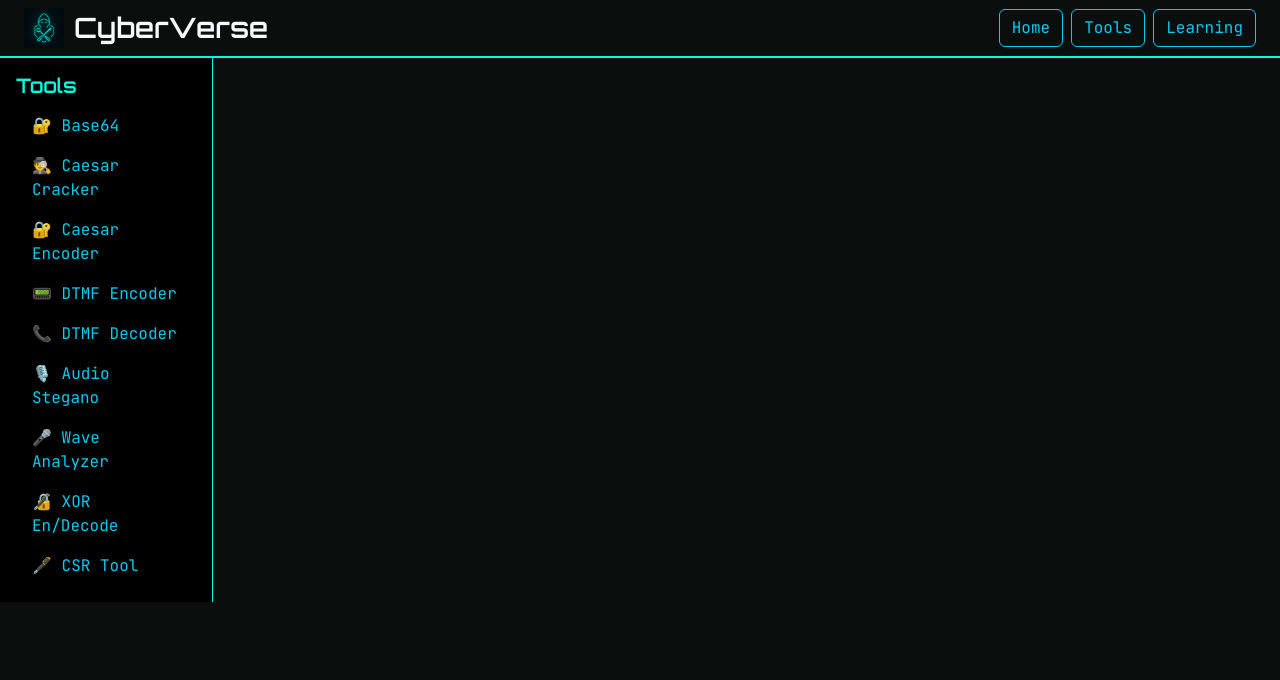
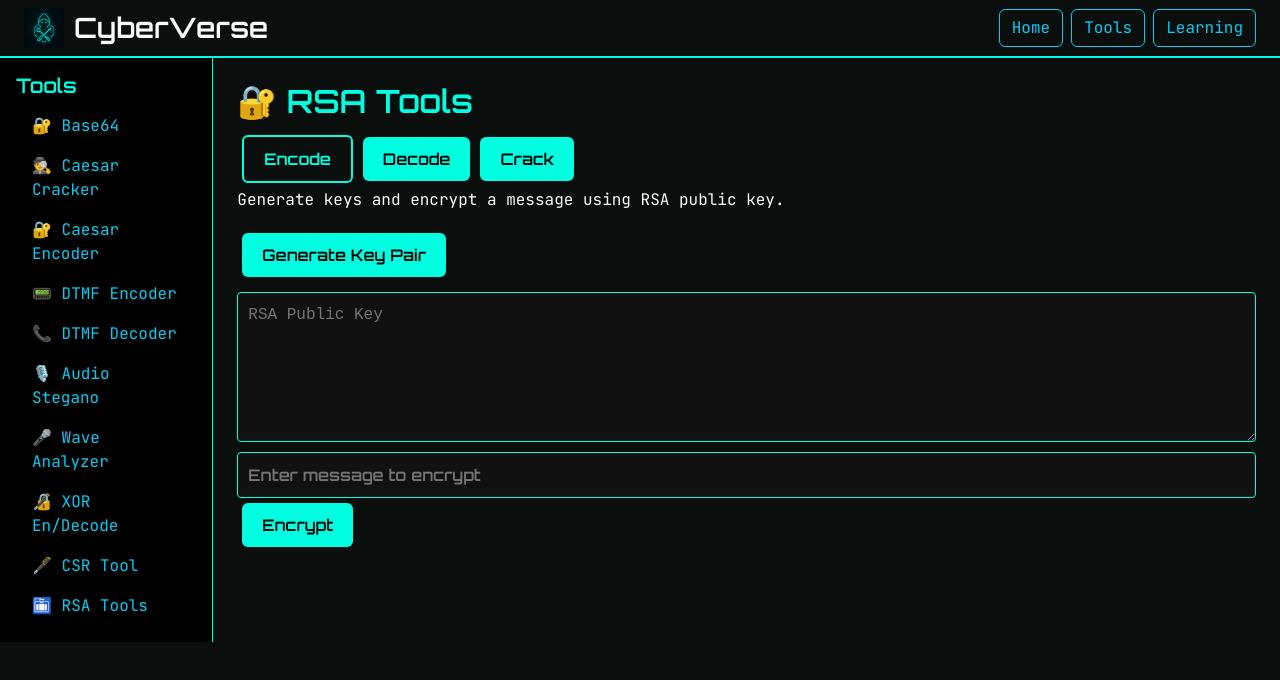
Before and after one commit to ArshSharan/CyberVerse, a React (Vite) app in the folder cyberverse/: page /tools/rsa-tool in a window 1280 px wide. Shown: the top 680 px of the page. Built offline with nearby package versions, Linux system fonts and the light colour scheme; the HTML template or start-up script is replaced by a standard one.

Commit message:
RSA Encoding feature added

```diff
--- a/cyberverse/src/App.jsx
+++ b/cyberverse/src/App.jsx
@@ -11,6 +11,7 @@ import AudioSteganography from './pages/AudioSteganography';
 import SoundWaveAnalyzer from './pages/SoundWaveAnalyzer';
 import XOREncodeDecode from './pages/EXOREncodeDecode';
 import CSRTool from './pages/CSRTool';
+import RSATools from './pages/RSATools';
 export default function App() {
   return (
     <div>
@@ -61,6 +62,9 @@ export default function App() {
               <li className="nav-item">
                 <Link to="/tools/csr-tool" className="nav-link text-info">🖋️ CSR Tool</Link>
               </li>
+              <li className="nav-item">
+                <Link to="/tools/rsa-tool" className="nav-link text-info">🛅 RSA Tools</Link>
+              </li>
 
             </ul>
           </div>
@@ -77,6 +81,7 @@ export default function App() {
               <Route path="/tools/sound-wave-analyzer" element={<SoundWaveAnalyzer />} />
               <Route path="/tools/xor-tool" element={<XOREncodeDecode />} />
               <Route path="/tools/csr-tool" element={<CSRTool />} />
+              <Route path="/tools/rsa-tool" element={<RSATools />} />
               {/* Future pages */}
               <Route path="/tools" element={<div>All Tools Page Coming Soon</div>} />
               <Route path="/learning" element={<div>Learning Page Coming Soon</div>} />
--- a/cyberverse/src/pages/CSRTool.jsx
+++ b/cyberverse/src/pages/CSRTool.jsx
@@ -71,7 +71,7 @@ export default function CSRTool() {
     const url = URL.createObjectURL(blob);
     const a = document.createElement('a');
     a.href = url;
-    a.download = 'csr.pem';
+    a.download = 'CertificateSign.csr';
     a.click();
     URL.revokeObjectURL(url);
   };
--- /dev/null
+++ b/cyberverse/src/pages/RSATools.jsx
@@ -0,0 +1,106 @@
+import React, { useState } from 'react';
+import { generateKeyPair, encryptWithPublicKey } from './rsa-utils'; // We'll define this next
+
+export default function RSATools() {
+  const [activeSection, setActiveSection] = useState('encode');
+  const [publicKey, setPublicKey] = useState('');
+  const [message, setMessage] = useState('');
+  const [ciphertext, setCiphertext] = useState('');
+
+  const handleGenerateKeys = async () => {
+    const { publicKeyPem, privateKeyPem } = await generateKeyPair();
+    setPublicKey(publicKeyPem);
+    localStorage.setItem('rsa_private_key', privateKeyPem);
+  };
+
+  const handleEncrypt = async () => {
+    const encrypted = await encryptWithPublicKey(publicKey, message);
+    setCiphertext(encrypted);
+  };
+
+  return (
+    <div>
+      <h2 style={headerStyle}>🔐 RSA Tools</h2>
+
+      <div>
+        <button onClick={() => setActiveSection('encode')} style={activeSection === 'encode' ? activeStyle : buttonStyle}>Encode</button>
+        <button onClick={() => setActiveSection('decode')} style={activeSection === 'decode' ? activeStyle : buttonStyle}>Decode</button>
+        <button onClick={() => setActiveSection('crack')} style={activeSection === 'crack' ? activeStyle : buttonStyle}>Crack</button>
+      </div>
+
+      {activeSection === 'encode' && (
+        <div>
+          <p className="text-light">Generate keys and encrypt a message using RSA public key.</p>
+          <button onClick={handleGenerateKeys} style={buttonStyle}>Generate Key Pair</button>
+          <textarea
+            placeholder="RSA Public Key"
+            rows="8"
+            value={publicKey}
+            onChange={(e) => setPublicKey(e.target.value)}
+            style={textareaStyle}
+          />
+          <input
+            type="text"
+            placeholder="Enter message to encrypt"
+            value={message}
+            onChange={(e) => setMessage(e.target.value)}
+            style={inputStyle}
+          />
+          <button onClick={handleEncrypt} style={buttonStyle}>Encrypt</button>
+          {ciphertext && (
+            <textarea
+              value={ciphertext}
+              readOnly
+              rows="6"
+              style={textareaStyle}
+            />
+          )}
+        </div>
+      )}
+
+      {activeSection === 'decode' && <p className="text-light">Coming next...</p>}
+      {activeSection === 'crack' && <p className="text-light">Coming later...</p>}
+    </div>
+  );
+}
+
+const headerStyle = {
+  color: '#00ffe1',
+  fontFamily: 'Orbitron',
+  marginBottom: '10px'
+};
+
+const buttonStyle = {
+  background: '#00ffe1',
+  color: '#000',
+  padding: '10px 20px',
+  margin: '5px',
+  border: 'none',
+  cursor: 'pointer',
+  fontFamily: 'Orbitron',
+  fontSize: '1em'
+};
+
+const activeStyle = {
+  ...buttonStyle,
+  border: '2px solid #00ffe1',
+  background: 'transparent',
+  color: '#00ffe1'
+};
+
+const inputStyle = {
+  display: 'block',
+  width: '100%',
+  padding: '10px',
+  marginTop: '10px',
+  backgroundColor: '#111',
+  color: '#00ffe1',
+  border: '1px solid #00ffe1',
+  fontFamily: 'Orbitron'
+};
+
+const textareaStyle = {
+  ...inputStyle,
+  height: '150px',
+  fontFamily: 'monospace'
+};
--- /dev/null
+++ b/cyberverse/src/pages/rsa-utils.js
@@ -0,0 +1,50 @@
+export async function generateKeyPair() {
+  const keyPair = await window.crypto.subtle.generateKey(
+    {
+      name: "RSA-OAEP",
+      modulusLength: 2048,
+      publicExponent: new Uint8Array([1, 0, 1]),
+      hash: "SHA-256"
+    },
+    true,
+    ["encrypt", "decrypt"]
+  );
+
+  const publicKeyBuffer = await window.crypto.subtle.exportKey("spki", keyPair.publicKey);
+  const privateKeyBuffer = await window.crypto.subtle.exportKey("pkcs8", keyPair.privateKey);
+
+  const publicKeyPem = convertToPEM(publicKeyBuffer, "PUBLIC KEY");
+  const privateKeyPem = convertToPEM(privateKeyBuffer, "PRIVATE KEY");
+
+  return { publicKeyPem, privateKeyPem };
+}
+
+export async function encryptWithPublicKey(pemKey, message) {
+  const binaryDer = convertPemToBinary(pemKey);
+  const publicKey = await window.crypto.subtle.importKey(
+    "spki",
+    binaryDer,
+    {
+      name: "RSA-OAEP",
+      hash: "SHA-256"
+    },
+    false,
+    ["encrypt"]
+  );
+
+  const encoded = new TextEncoder().encode(message);
+  const encrypted = await window.crypto.subtle.encrypt({ name: "RSA-OAEP" }, publicKey, encoded);
+  return btoa(String.fromCharCode(...new Uint8Array(encrypted)));
+}
+
+function convertToPEM(buffer, label) {
+  const base64 = btoa(String.fromCharCode(...new Uint8Array(buffer)));
+  const lines = base64.match(/.{1,64}/g).join("\n");
+  return `-----BEGIN ${label}-----\n${lines}\n-----END ${label}-----`;
+}
+
+function convertPemToBinary(pem) {
+  const base64 = pem.replace(/-----.*?-----/g, '').replace(/\s/g, '');
+  const binary = atob(base64);
+  return new Uint8Array([...binary].map(c => c.charCodeAt(0))).buffer;
+}
```
